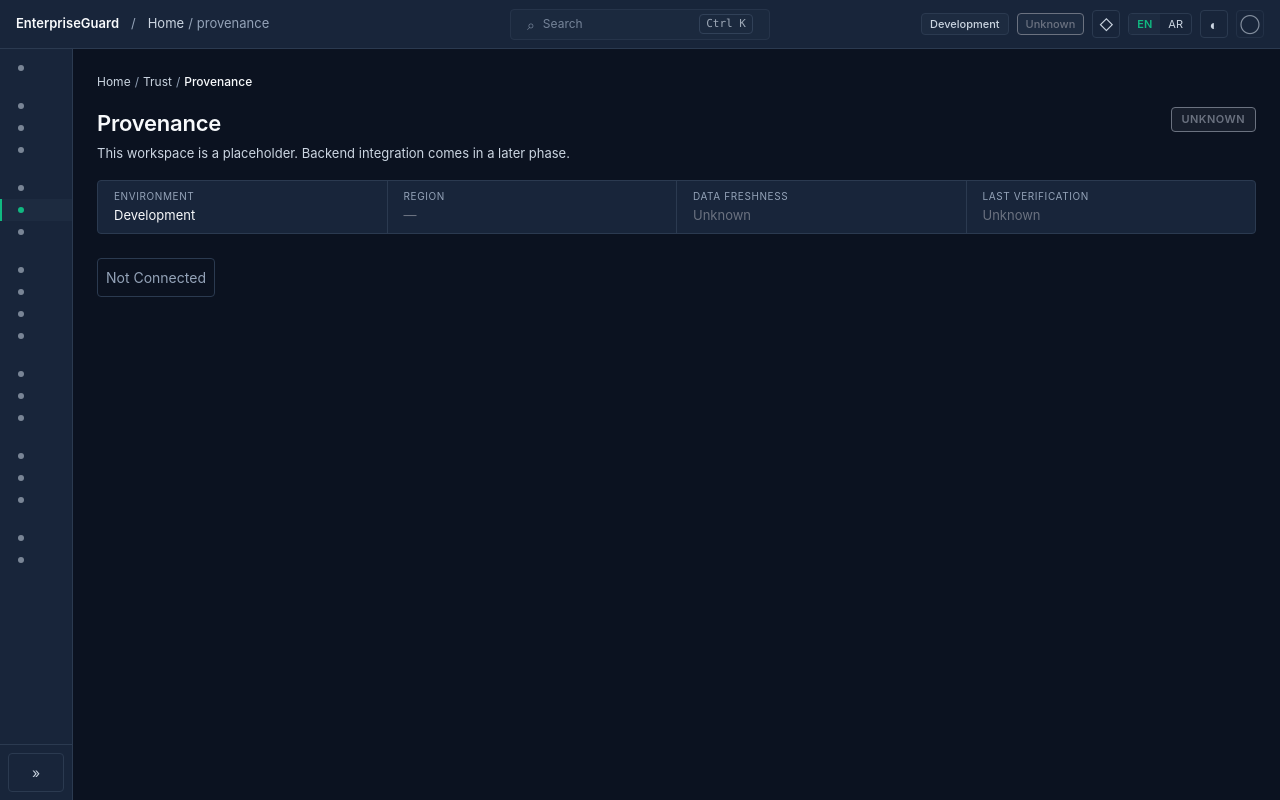
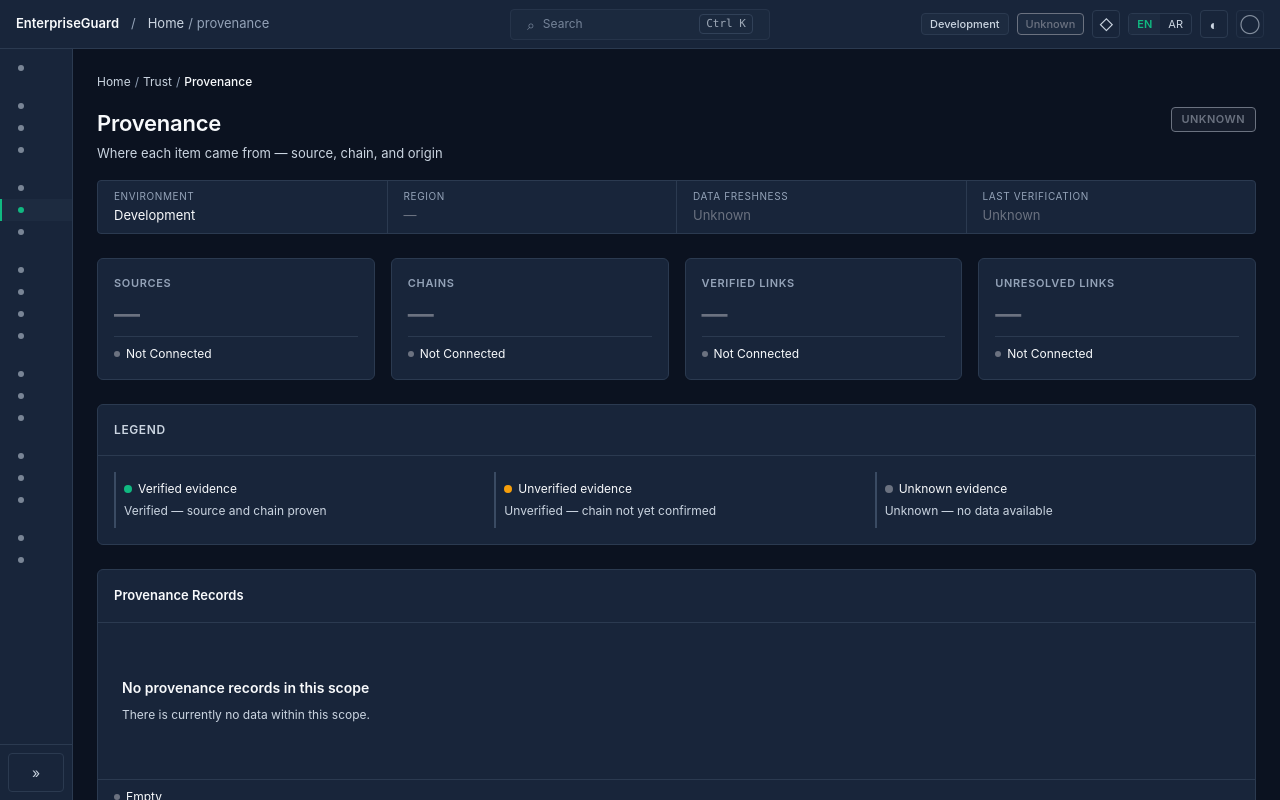
Before and after one commit to Bashar100-A/EnterpriseGuard, a React (Vite) app in the folder frontend/: page /provenance in a window 1280 px wide. Built offline with nearby package versions, Linux system fonts and the light colour scheme.

Commit message:
UI-01.F.2: add Provenance page

```diff
--- a/frontend/src/app/router.tsx
+++ b/frontend/src/app/router.tsx
@@ -9,6 +9,7 @@ import { DecisionsPage } from '../features/decisions'
 import { GovernancePage } from '../features/governance'
 import { HealthPage } from '../features/health'
 import { SibbPage } from '../features/sibb'
+import { ProvenancePage } from '../features/provenance'
 
 export interface RouteSpec {
   path: string
@@ -50,6 +51,7 @@ function buildChildRoutes(): RouteObject[] {
       : spec.path === '/governance' ? <GovernancePage />
       : spec.path === '/health' ? <HealthPage />
       : spec.path === '/sibb' ? <SibbPage />
+      : spec.path === '/provenance' ? <ProvenancePage />
       : <PageShell titleKey={spec.titleKey} groupKey={spec.groupKey} />
     if (i === 0) {
       children.push({ index: true, element })
--- a/frontend/src/app/styles.css
+++ b/frontend/src/app/styles.css
@@ -2552,3 +2552,58 @@ body {
 .eg-sibb__checkpoints {
   margin-block-end: var(--eg-space-3);
 }
+
+/* ------------------------------------------------------------
+   ProvenancePage (F.2)
+   ------------------------------------------------------------ */
+
+.eg-prov__metrics {
+  display: grid;
+  grid-template-columns: repeat(auto-fit, minmax(200px, 1fr));
+  gap: var(--eg-space-3);
+  margin-block-end: var(--eg-space-4);
+}
+
+.eg-prov__legend {
+  border: 1px solid var(--eg-border-subtle);
+  border-radius: var(--eg-radius-md);
+  background: var(--eg-bg-surface-1);
+  margin-block-end: var(--eg-space-4);
+  overflow: hidden;
+}
+
+.eg-prov__legend-header {
+  padding: var(--eg-space-3);
+  border-block-end: 1px solid var(--eg-border-subtle);
+  font-size: 12px;
+  font-weight: 600;
+  color: var(--eg-text-secondary);
+  letter-spacing: 0.05em;
+  text-transform: uppercase;
+}
+
+.eg-prov__legend-list {
+  display: grid;
+  grid-template-columns: repeat(auto-fit, minmax(240px, 1fr));
+  list-style: none;
+  margin: 0;
+  padding: var(--eg-space-3);
+  gap: var(--eg-space-3);
+}
+
+.eg-prov__legend-item {
+  display: flex;
+  flex-direction: column;
+  gap: 4px;
+  padding: var(--eg-space-2);
+  border-inline-start: 2px solid var(--eg-border-strong);
+}
+
+.eg-prov__legend-caption {
+  font-size: 12px;
+  color: var(--eg-text-secondary);
+}
+
+.eg-prov__table {
+  margin-block-end: var(--eg-space-3);
+}
--- /dev/null
+++ b/frontend/src/features/provenance/ProvenancePage.tsx
@@ -0,0 +1,145 @@
+import type { ReactElement } from 'react'
+import { useTranslation } from 'react-i18next'
+
+import { WorkspaceHeader, ContextStrip } from '../../components/workspace'
+import { MetricCard, EnterpriseTable } from '../../components/data-display'
+import type { EnterpriseColumn, MetricValue } from '../../components/data-display'
+import {
+  EvidenceIndicator,
+  TechnicalIdentifier,
+} from '../../components/security'
+import type { VerificationState } from '../../components/security'
+
+interface ProvenanceRow {
+  id: string
+  item: string
+  source: string
+  chain: string
+  verified: VerificationState
+}
+
+function resolveEnvironment(): string {
+  const mode = import.meta.env.MODE
+  if (mode === 'production') return 'Production'
+  if (mode === 'development') return 'Development'
+  if (mode === 'test') return 'Test'
+  return 'Unknown'
+}
+
+const LEGEND_STATES: VerificationState[] = ['verified', 'unverified', 'unknown']
+
+/**
+ * ProvenancePage — UI-01.F.2.
+ *
+ * Shows how each item is traced back to its origin. A record is only
+ * marked 'verified' when both its source AND its chain are confirmed
+ * by SIBB. Otherwise the record remains unverified or unknown.
+ *
+ * In UI-01 there is no backend. The page renders the structure + the
+ * legend, but the table stays empty.
+ */
+export function ProvenancePage(): ReactElement {
+  const { t } = useTranslation('provenance')
+  const { t: tW } = useTranslation('workspace')
+  const { t: tN } = useTranslation('navigation')
+
+  const backendConnected = false
+  const emptyValue: MetricValue = { value: null }
+
+  const records: ProvenanceRow[] = []
+
+  const columns: EnterpriseColumn<ProvenanceRow>[] = [
+    {
+      key: 'id',
+      header: t('table.id'),
+      render: (r) => <TechnicalIdentifier value={r.id} maxLength={14} />,
+    },
+    { key: 'item', header: t('table.item') },
+    { key: 'source', header: t('table.source') },
+    {
+      key: 'chain',
+      header: t('table.chain'),
+      render: (r) => <span className="eg-mono">{r.chain}</span>,
+    },
+    {
+      key: 'verified',
+      header: t('table.verified'),
+      render: (r) => <EvidenceIndicator state={r.verified} />,
+    },
+  ]
+
+  const breadcrumb = [
+    { label: tW('breadcrumb.home') },
+    { label: tN('groups.trust') },
+    { label: t('title'), current: true },
+  ]
+
+  return (
+    <>
+      <WorkspaceHeader
+        breadcrumb={breadcrumb}
+        title={t('title')}
+        description={t('description')}
+        assuranceState="unknown"
+        context={
+          <ContextStrip
+            environment={resolveEnvironment()}
+            region="—"
+            dataFreshness="Unknown"
+            lastVerification="Unknown"
+          />
+        }
+      />
+
+      <section className="eg-prov__metrics" aria-label={t('metrics.label')}>
+        <MetricCard
+          label={t('metrics.sources')}
+          value={emptyValue}
+          dataState={backendConnected ? 'live' : 'notConnected'}
+        />
+        <MetricCard
+          label={t('metrics.chains')}
+          value={emptyValue}
+          dataState={backendConnected ? 'live' : 'notConnected'}
+        />
+        <MetricCard
+          label={t('metrics.verifiedLinks')}
+          value={emptyValue}
+          dataState={backendConnected ? 'live' : 'notConnected'}
+        />
+        <MetricCard
+          label={t('metrics.unresolvedLinks')}
+          value={emptyValue}
+          dataState={backendConnected ? 'live' : 'notConnected'}
+        />
+      </section>
+
+      <section className="eg-prov__legend" aria-label={t('legend.label')}>
+        <div className="eg-prov__legend-header">{t('legend.label')}</div>
+        <ul className="eg-prov__legend-list" role="list">
+          {LEGEND_STATES.map((state) => (
+            <li key={state} className="eg-prov__legend-item">
+              <EvidenceIndicator state={state} />
+              <span className="eg-prov__legend-caption">
+                {t(`legend.${state}`)}
+              </span>
+            </li>
+          ))}
+        </ul>
+      </section>
+
+      <section className="eg-prov__table">
+        <EnterpriseTable<ProvenanceRow>
+          columns={columns}
+          rows={records}
+          getRowKey={(r) => r.id}
+          state={backendConnected ? 'loaded' : 'empty'}
+          caption={t('table.caption')}
+          emptyMessage={t('table.empty')}
+        />
+      </section>
+
+      <p className="eg-note">{t('backendNote')}</p>
+    </>
+  )
+}
--- /dev/null
+++ b/frontend/src/features/provenance/index.ts
@@ -0,0 +1 @@
+export { ProvenancePage } from './ProvenancePage'
--- a/frontend/src/i18n/index.ts
+++ b/frontend/src/i18n/index.ts
@@ -19,6 +19,7 @@ import enDecisions from './locales/en/decisions.json'
 import enGovernance from './locales/en/governance.json'
 import enHealth from './locales/en/health.json'
 import enSibb from './locales/en/sibb.json'
+import enProvenance from './locales/en/provenance.json'
 
 import arCommon from './locales/ar/common.json'
 import arNavigation from './locales/ar/navigation.json'
@@ -38,6 +39,7 @@ import arDecisions from './locales/ar/decisions.json'
 import arGovernance from './locales/ar/governance.json'
 import arHealth from './locales/ar/health.json'
 import arSibb from './locales/ar/sibb.json'
+import arProvenance from './locales/ar/provenance.json'
 
 export const SUPPORTED_LANGUAGES = ['en', 'ar'] as const
 export type SupportedLanguage = (typeof SUPPORTED_LANGUAGES)[number]
@@ -64,6 +66,7 @@ export const NAMESPACES = [
   'governance',
   'health',
   'sibb',
+  'provenance',
 ] as const
 
 function isSupported(value: string | null | undefined): value is SupportedLanguage {
@@ -96,6 +99,7 @@ const resources = {
     governance: enGovernance,
     health: enHealth,
     sibb: enSibb,
+    provenance: enProvenance,
   },
   ar: {
     common: arCommon,
@@ -116,6 +120,7 @@ const resources = {
     governance: arGovernance,
     health: arHealth,
     sibb: arSibb,
+    provenance: arProvenance,
   },
 }
 
--- /dev/null
+++ b/frontend/src/i18n/locales/ar/provenance.json
@@ -0,0 +1,27 @@
+{
+  "title": "المصدرية",
+  "description": "من أين جاء كل عنصر — المصدر والسلسلة والأصل",
+  "metrics": {
+    "label": "مؤشرات المصدرية",
+    "sources": "المصادر",
+    "chains": "السلاسل",
+    "verifiedLinks": "روابط موثّقة",
+    "unresolvedLinks": "روابط غير محلولة"
+  },
+  "table": {
+    "caption": "سجلات المصدرية",
+    "id": "معرّف المصدرية",
+    "item": "العنصر",
+    "source": "المصدر",
+    "chain": "السلسلة",
+    "verified": "موثّق",
+    "empty": "لا توجد سجلات مصدرية في هذا النطاق"
+  },
+  "legend": {
+    "label": "الوسيلة",
+    "verified": "موثّق — المصدر والسلسلة مُثبتان",
+    "unverified": "غير موثّق — السلسلة لم تُؤكَّد بعد",
+    "unknown": "غير معروف — لا توجد بيانات"
+  },
+  "backendNote": "تكامل الخادم في مرحلة لاحقة. لا يتم اختلاق أي مصدرية. يجب أن تُثبِت نواة الثقة SIBB كل سجل قبل اعتباره موثّقًا."
+}
--- /dev/null
+++ b/frontend/src/i18n/locales/en/provenance.json
@@ -0,0 +1,27 @@
+{
+  "title": "Provenance",
+  "description": "Where each item came from — source, chain, and origin",
+  "metrics": {
+    "label": "Provenance indicators",
+    "sources": "Sources",
+    "chains": "Chains",
+    "verifiedLinks": "Verified Links",
+    "unresolvedLinks": "Unresolved Links"
+  },
+  "table": {
+    "caption": "Provenance Records",
+    "id": "Provenance ID",
+    "item": "Item",
+    "source": "Source",
+    "chain": "Chain",
+    "verified": "Verified",
+    "empty": "No provenance records in this scope"
+  },
+  "legend": {
+    "label": "Legend",
+    "verified": "Verified — source and chain proven",
+    "unverified": "Unverified — chain not yet confirmed",
+    "unknown": "Unknown — no data available"
+  },
+  "backendNote": "Backend integration comes in a later phase. No provenance is fabricated. Each record must be proven by the SIBB trust core before it is marked verified."
+}
```
Also changed, not shown: 1 other file (tests, documents, lock files or other folders).
